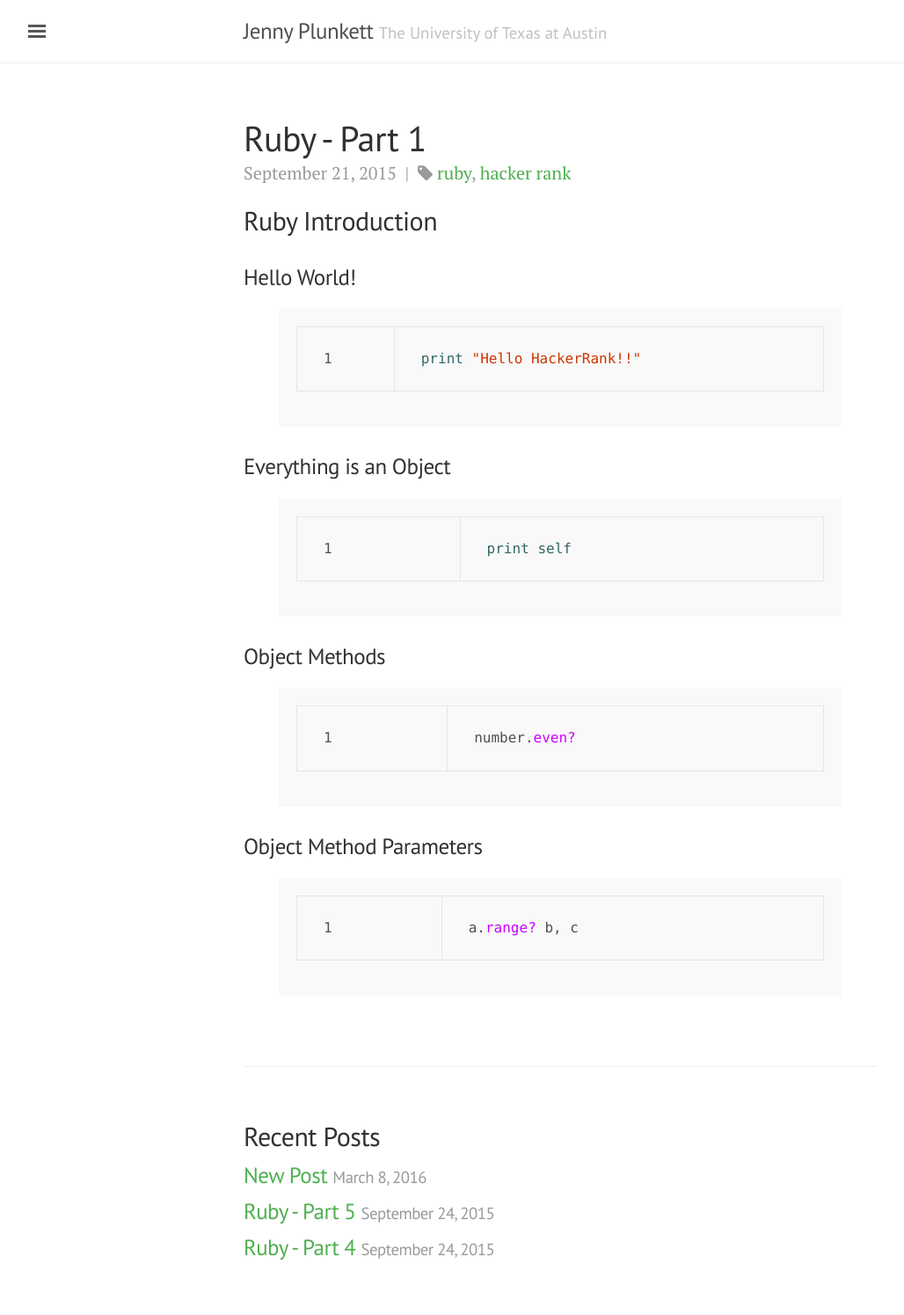
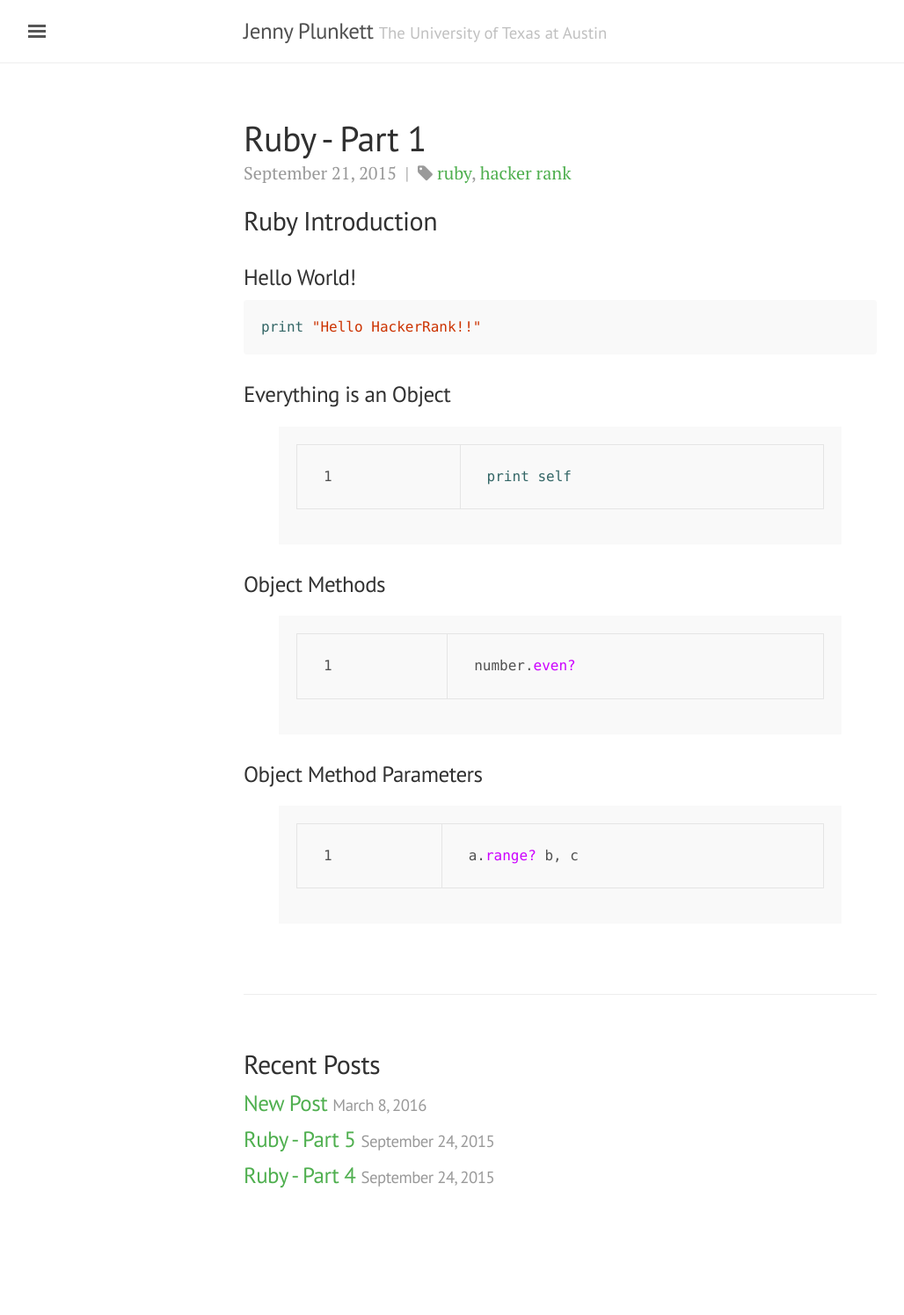
Before and after one commit to yennster/yennster.github.io, a Jekyll site: the page built from _posts/2015-09-21-ruby-part-1.md, in a window 1280 px wide. Shown: the whole page at 88% size, without its empty margins (3-1031 px from the left). Built offline with Jekyll 4.4.1, drawn with Linux system fonts in a browser that asks for light colours; nearby versions of some CDN libraries; after the commit the page ends 1413 px from its top, so only the background shows below that.

Commit message:
changed code syntax style for ruby part 1

````diff
--- a/_posts/2015-09-21-ruby-part-1.md
+++ b/_posts/2015-09-21-ruby-part-1.md
@@ -10,11 +10,9 @@ tags:
 ## Ruby Introduction
 
 ### Hello World!
-{% highlight ruby linenos %}
-
+```ruby
 print "Hello HackerRank!!"
-
-{% endhighlight %}
+```
 
 ### Everything is an Object
 {% highlight ruby linenos %}
````
